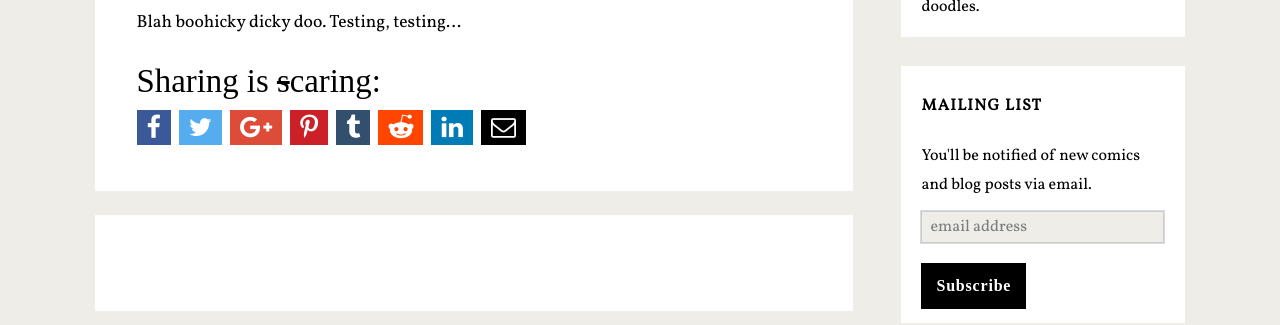
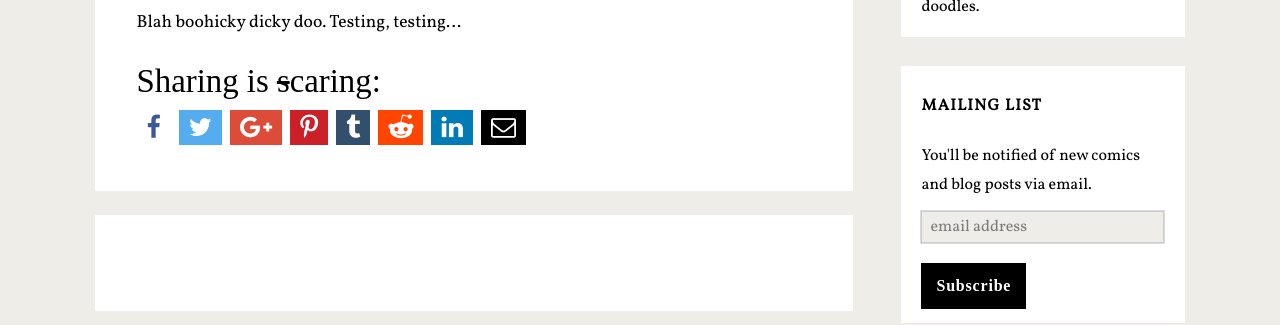
Before and after one commit to randideo/randideo.github.io, a Jekyll site: the page built from _posts/2015-09-02-test3.md, in a window 1280 px wide. Shown: the part 258-583 px from the top of the page. Built offline with Jekyll 4.4.1, drawn with Linux system fonts in a browser that asks for light colours; nearby versions of some CDN libraries; some web fonts are replaced; comment, search, counter and statistics services are not loaded.

Commit message:
Update social.html

```diff
--- a/_includes/social.html
+++ b/_includes/social.html
@@ -6,7 +6,7 @@
 	    <a style="text-decoration: none;" href="https://www.facebook.com/sharer/sharer.php?u={{ site.url }}{{ site.baseurl }}{{ page.url }}"
 	        onclick="window.open(this.href, 'pop-up', 'left=20,top=20,width=500,height=500,toolbar=1,resizable=0'); return false;"
 	        title="Share on Facebook" >
-	        <i class="fa fa-facebook share-button"></i>
+	        <i style="color: #3b5998;" class="fa fa-facebook share-button"></i>
 	    </a>
 
 	    <a style="text-decoration: none;" href="https://twitter.com/intent/tweet?text={{ page.title }}&url={{ site.url }}{{ site.baseurl }}{{ page.url }}"
@@ -81,12 +81,7 @@
     color: #ffffff;
 }
 
-/* Facebook button */
-.fa-facebook {
-    background-color: #3b5998;
-	color: #fff;
 
-}
 
 /* Twitter button */
 .fa-twitter {
```
